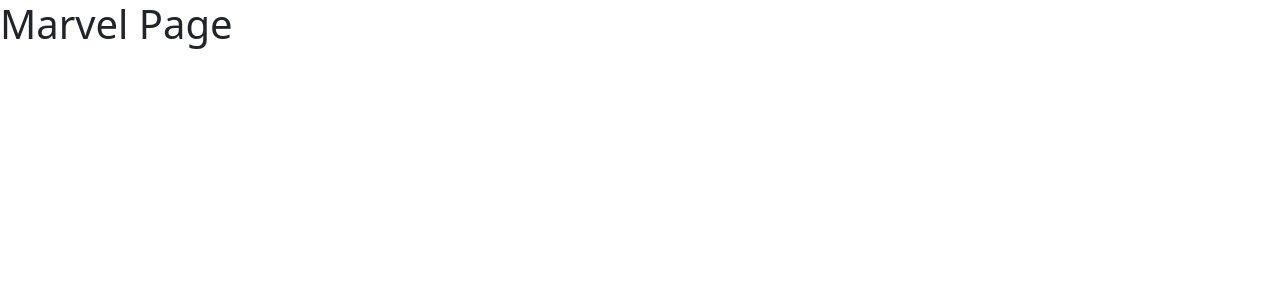
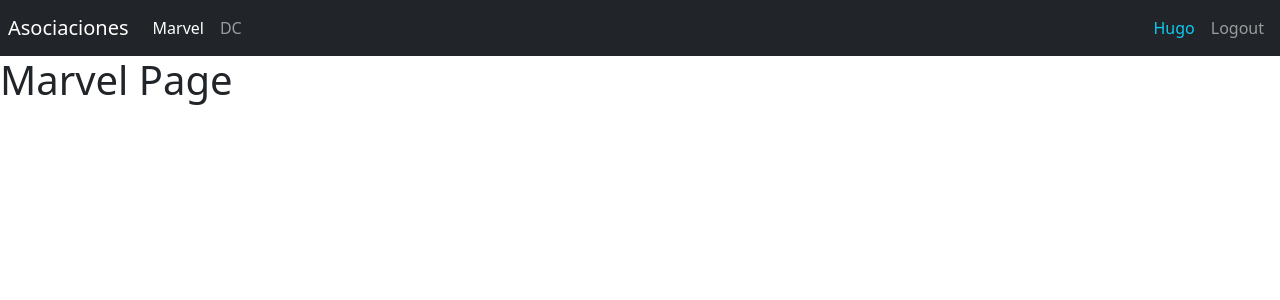
Before and after one commit to JulianLlanten8/RoadMapReact, a React (Vite) app in the folder heroes-spa/: page /marvel in a window 1280 px wide. Shown: the top 300 px of the page. Built offline with nearby package versions, Linux system fonts and the light colour scheme.

Commit message:
Add router active y uso de archivos de barril para la organización de Importaciones

```diff
--- /dev/null
+++ b/heroes-spa/src/heroes/index.js
@@ -0,0 +1 @@
+export * from "./pages";
--- /dev/null
+++ b/heroes-spa/src/heroes/pages/index.js
@@ -0,0 +1,2 @@
+export * from "./Dc";
+export * from "./Marvel";
--- a/heroes-spa/src/router/AppRouter.jsx
+++ b/heroes-spa/src/router/AppRouter.jsx
@@ -1,11 +1,12 @@
-import { Routes, Route, Navigate } from "react-router-dom";
-import { Marvel } from "../heroes/pages/Marvel";
-import { Dc } from "../heroes/pages/Dc";
+import { Navigate, Route, Routes } from "react-router-dom";
 import { Login } from "../auth/pages/Login";
+import { Dc, Marvel } from "../heroes";
+import { Navbar } from "../ui";
 
 export const AppRouter = () => {
   return (
     <>
+      <Navbar />
       <Routes>
         <Route path="marvel" element={<Marvel />} />
         <Route path="dc" element={<Dc />} />
--- /dev/null
+++ b/heroes-spa/src/ui/components/NavBar.jsx
@@ -0,0 +1,42 @@
+import { Link, NavLink } from "react-router-dom";
+
+export const Navbar = () => {
+  return (
+    <nav className="navbar navbar-expand-sm navbar-dark bg-dark p-2">
+      <Link className="navbar-brand" to="/">
+        Asociaciones
+      </Link>
+
+      <div className="navbar-collapse">
+        <div className="navbar-nav">
+          <NavLink
+            className={({ isActive }) =>
+              `nav-item nav-link ${isActive ? "active" : ""}`
+            }
+            to="/marvel"
+          >
+            Marvel
+          </NavLink>
+
+          <NavLink
+            className={({ isActive }) =>
+              `nav-item nav-link ${isActive ? "active" : ""}`
+            }
+            to="/dc"
+          >
+            DC
+          </NavLink>
+        </div>
+      </div>
+
+      <div className="navbar-collapse collapse w-100 order-3 dual-collapse2 d-flex justify-content-end">
+        <ul className="navbar-nav ml-auto">
+          <span className="nav-item nav-link text-info" to="/login">
+            Hugo
+          </span>
+          <button className="nav-item nav-link btn">Logout</button>
+        </ul>
+      </div>
+    </nav>
+  );
+};
--- /dev/null
+++ b/heroes-spa/src/ui/components/index.js
@@ -0,0 +1 @@
+export * from "./NavBar";
--- /dev/null
+++ b/heroes-spa/src/ui/index.js
@@ -0,0 +1 @@
+export * from "./components";
```
